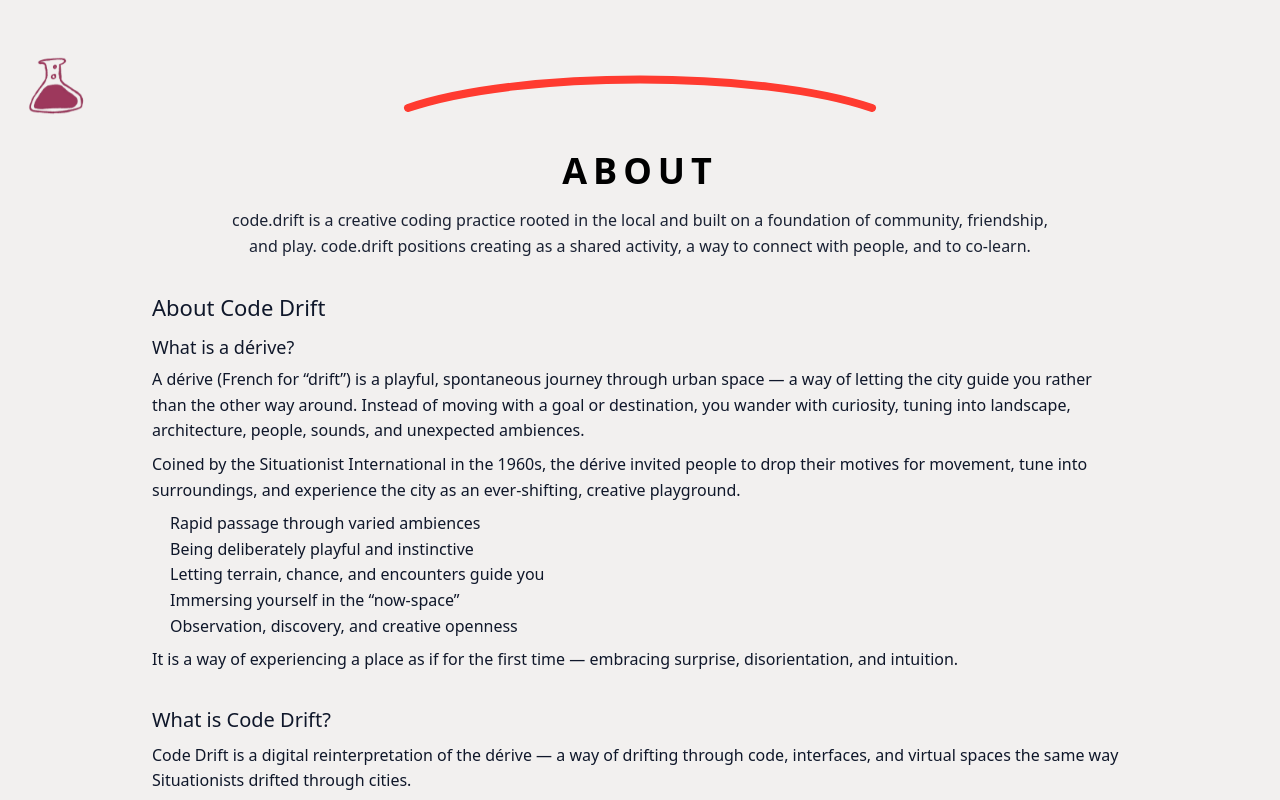
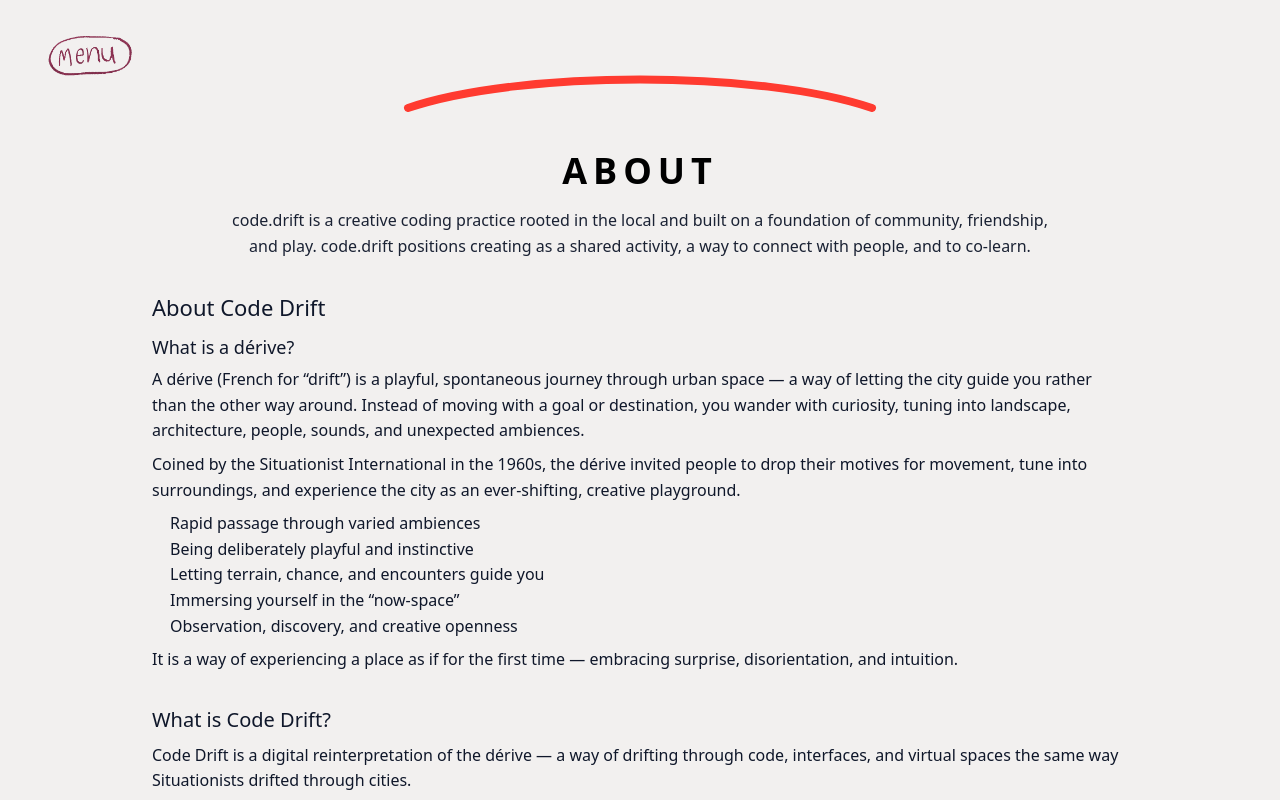
Before and after one commit to ajaibghar-co/code.drift, a Next.js app: page /about in a window 1280 px wide. Shown: the top 800 px of the page. Built offline with nearby package versions, Linux system fonts and the light colour scheme.

Commit message:
changed menu gif

```diff
--- a/app/components/NavSidebar.tsx
+++ b/app/components/NavSidebar.tsx
@@ -34,7 +34,7 @@ export default function NavSidebar() {
         onClick={() => setOpen((o) => !o)}
         className="fixed z-40 top-4 left-4 md:top-6 md:left-6 rounded-md hover:bg-[#D4C36A] transition"
       >
-        <Image src="/nav/menu.gif" alt="Menu" width={65} height={100} />
+        <Image src="/nav/menu.gif" alt="Menu" width={130} height={200} />
       </button>
 
       {/* Overlay */}
```
Also changed, not shown: public/nav/menu.gif.
